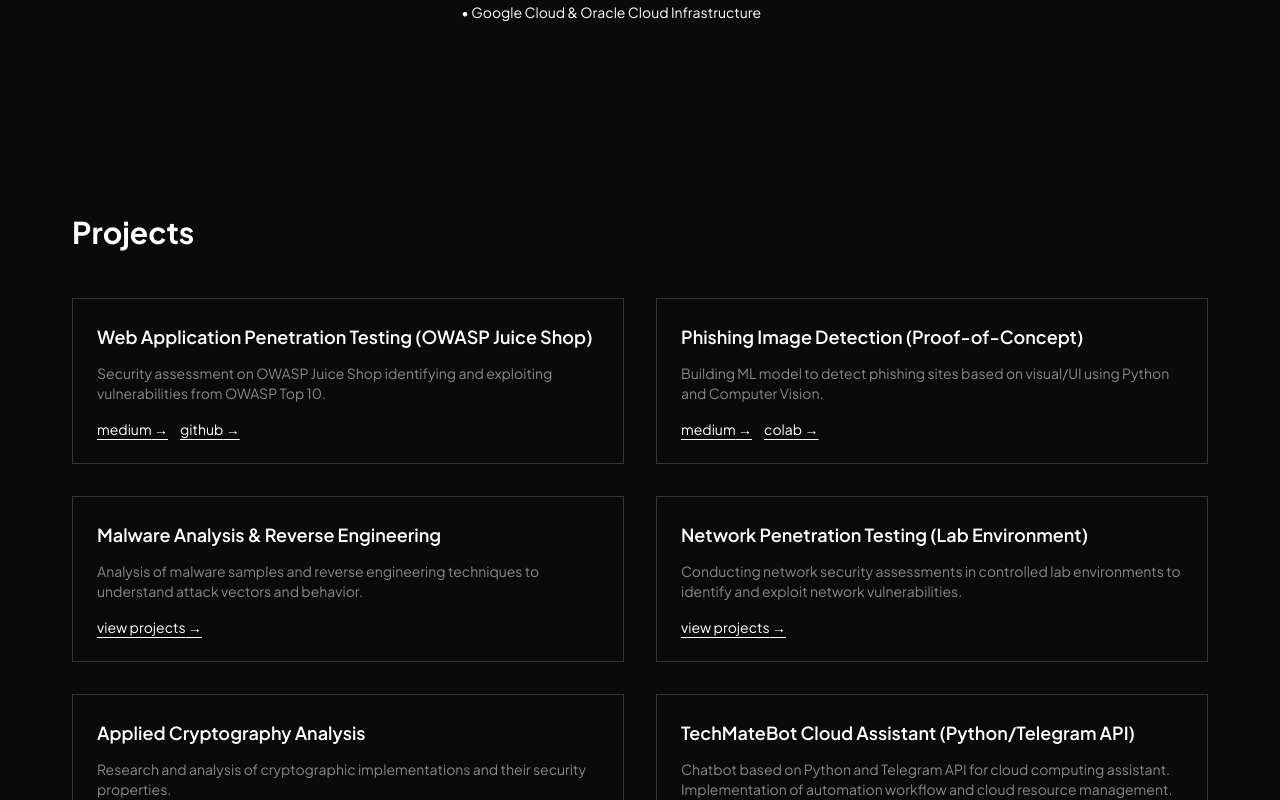
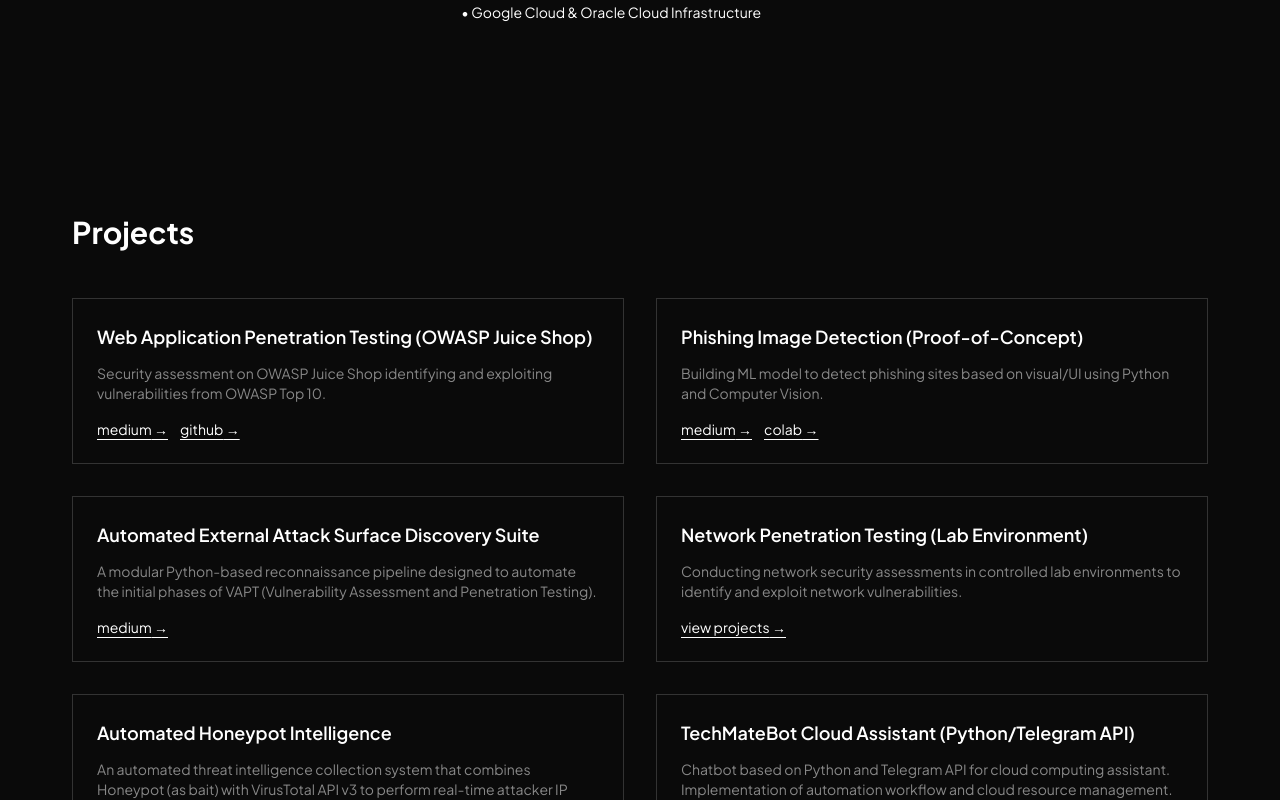
Before and after one commit to zulfianarahmi/portofolio, a Next.js app: page / in a window 1280 px wide. Shown: the part 3398-4198 px from the top of the page. Built offline with nearby package versions, Linux system fonts and the light colour scheme; no server answers.

Commit message:
refactor: Update CV content and structure in public PDF; modify internship duration in Home component; enhance project descriptions with new titles and links for better clarity and engagement.

```diff
--- a/src/app/page.tsx
+++ b/src/app/page.tsx
@@ -259,7 +259,7 @@ export default function Home() {
                     <div className="mb-4">
                       <h3 className="text-xl font-semibold mb-1">Cyber Security Engineer (Intern)</h3>
                       <p className="text-muted mb-1">Telkom Indonesia</p>
-                      <p className="text-sm text-muted">Aug 2025 – Present</p>
+                      <p className="text-sm text-muted">Aug 2025 – January 2026</p>
                     </div>
                     <ul className="space-y-2 text-sm">
                       <li>• Designed security automation workflows using workflow automation platforms to streamline cybersecurity operations</li>
@@ -395,10 +395,10 @@ export default function Home() {
                       ]
                     },
                     {
-                      title: 'Malware Analysis & Reverse Engineering',
-                      description: 'Analysis of malware samples and reverse engineering techniques to understand attack vectors and behavior.',
+                      title: 'Automated External Attack Surface Discovery Suite',
+                      description: 'A modular Python-based reconnaissance pipeline designed to automate the initial phases of VAPT (Vulnerability Assessment and Penetration Testing).',
                       links: [
-                        { label: 'view projects', url: '/playground' }
+                        { label: 'medium', url: 'https://medium.com/p/58d2382a82b9?postPublishedType=initial' }
                       ]
                     },
                     {
@@ -409,10 +409,10 @@ export default function Home() {
                       ]
                     },
                     {
-                      title: 'Applied Cryptography Analysis',
-                      description: 'Research and analysis of cryptographic implementations and their security properties.',
+                      title: 'Automated Honeypot Intelligence',
+                      description: 'An automated threat intelligence collection system that combines Honeypot (as bait) with VirusTotal API v3 to perform real-time attacker IP investigation and generate visual PDF-based reports.',
                       links: [
-                        { label: 'view projects', url: '/playground' }
+                        { label: 'medium', url: 'https://medium.com/@zulfianarahmi4/ccb71fd165e5' }
                       ]
                     },
                     {
```
Also changed, not shown: 1 other file (tests, documents, lock files or other folders).
